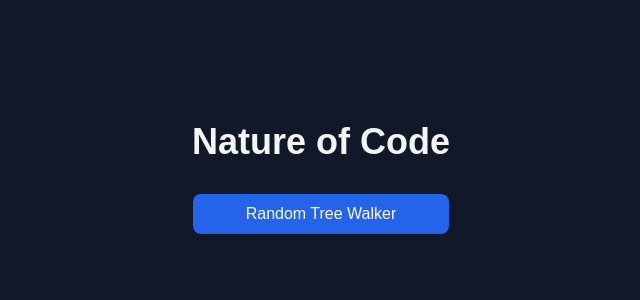
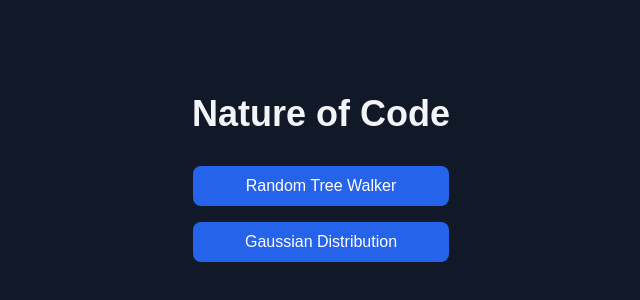
Before and after one commit to michtesar/nature-of-code, a Next.js app: page / in a window 1280 px wide. Shown: the part 222-522 px from the top of the page, without its empty margins (319-959 px from the left). Built offline with nearby package versions, Linux system fonts and the light colour scheme.

Commit message:
Add gaussian

```diff
--- /dev/null
+++ b/app/gaussian/page.tsx
@@ -0,0 +1,65 @@
+'use client';
+
+import React from 'react';
+import { type Sketch, SketchProps, P5CanvasInstance } from '@p5-wrapper/react';
+import { NextReactP5Wrapper } from '@p5-wrapper/next';
+import Link from 'next/link';
+import { FaSyncAlt } from 'react-icons/fa';
+
+interface GaussianSketchProps extends SketchProps {
+  reset: boolean;
+  setReset: (reset: boolean) => void;
+}
+
+const sketch: Sketch = (p5: P5CanvasInstance<GaussianSketchProps>) => {
+  let reset = false;
+
+  p5.setup = () => {
+    p5.createCanvas(p5.windowWidth, p5.windowHeight, p5.WEBGL);
+    p5.background(30);
+  };
+
+  p5.updateWithProps = props => {
+    if (props.reset) {
+      reset = props.reset;
+    }
+  };
+
+  p5.draw = () => {
+    if (reset) {
+      p5.background(30);
+    }
+    const x = p5.randomGaussian(0, 150);
+    p5.noStroke();
+    p5.fill(230, 10);
+    p5.circle(x, 0, 50);
+  };
+
+  p5.windowResized = () => {
+    p5.resizeCanvas(p5.windowWidth, p5.windowHeight);
+  };
+};
+
+export default function Page() {
+  const [resetCanvas, setResetCanvas] = React.useState(false);
+
+  return (
+    <div className="relative min-h-screen">
+      <div
+        className="absolute top-0 left-0 right-0 bg-gray-900 text-white p-4 flex justify-between items-center z-10 shadow-lg">
+        <Link href="/" className="text-lg font-semibold hover:text-gray-400">
+          Back
+        </Link>
+        <span className="text-lg font-semibold">Gaussian Distribution</span>
+      </div>
+      <NextReactP5Wrapper sketch={sketch} reset={resetCanvas} />
+      <button
+        onClick={() => {
+          setResetCanvas(!resetCanvas);
+        }}
+        className="absolute bottom-4 right-4 p-3 bg-gray-800 text-white rounded-full shadow-lg hover:bg-gray-700 focus:outline-none">
+        <FaSyncAlt className="w-6 h-6" />
+      </button>
+    </div>
+  );
+}
--- a/app/page.tsx
+++ b/app/page.tsx
@@ -4,6 +4,7 @@ import Link from 'next/link';
 
 const sketches = [
   { name: 'Random Tree Walker', path: '/walker' },
+  { name: 'Gaussian Distribution', path: '/gaussian' },
 ];
 
 const Home = () => {
--- a/package.json
+++ b/package.json
@@ -13,7 +13,8 @@
     "@p5-wrapper/react": "^4.4.2",
     "next": "14.2.22",
     "react": "^18",
-    "react-dom": "^18"
+    "react-dom": "^18",
+    "react-icons": "^5.4.0"
   },
   "devDependencies": {
     "@types/node": "^20",
```
Also changed, not shown: 1 other file (tests, documents, lock files or other folders).
